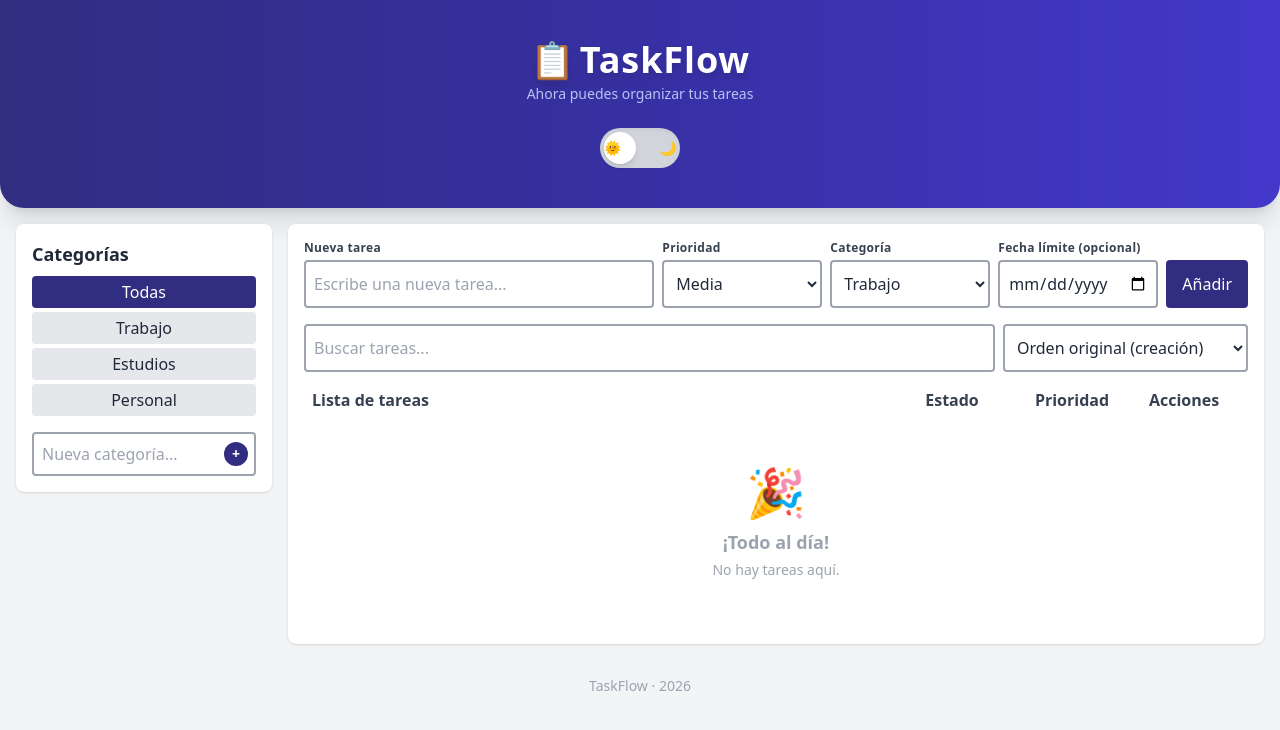
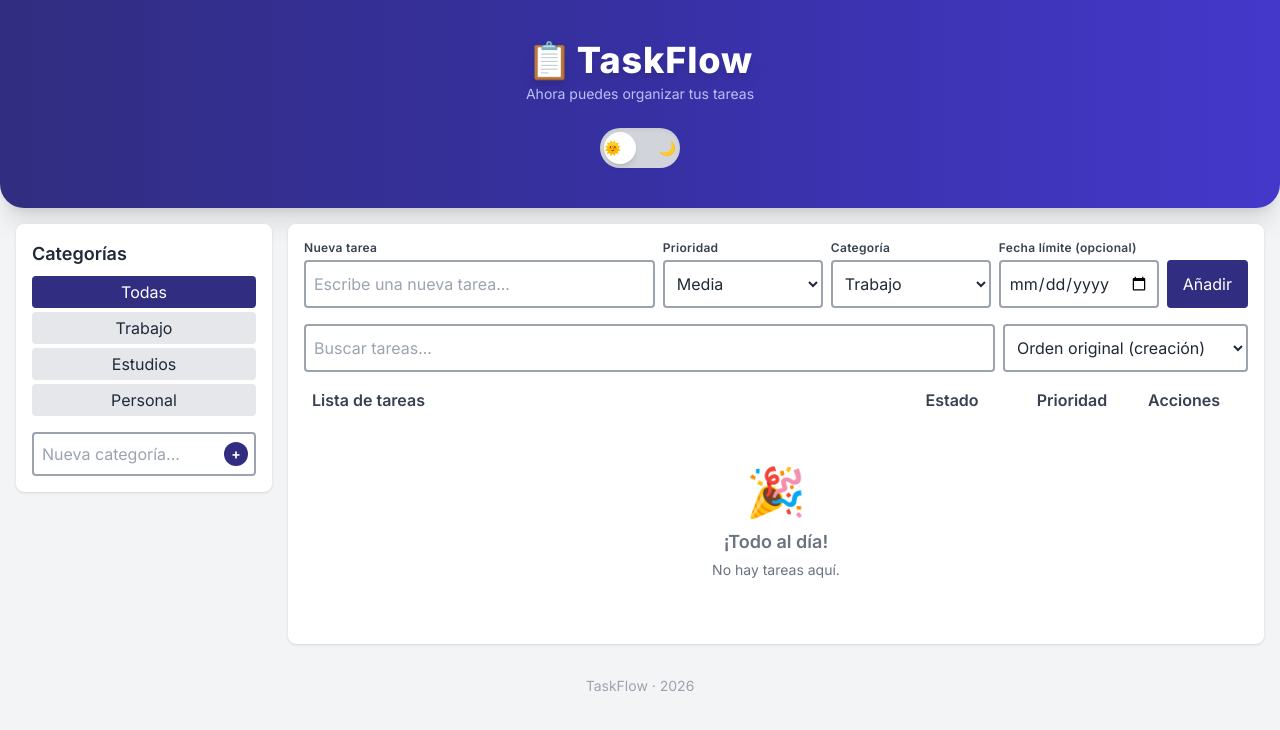
Before and after one commit to Josele97-dev/taskflow-project, a website: page index.html in a window 1280 px wide. Drawn offline with nearby package versions, Linux system fonts and the light colour scheme.

Commit message:
Mejorada accesibilidad visual

```diff
--- a/app.js
+++ b/app.js
@@ -240,7 +240,7 @@ function mostrarTareas(filtro = 'Todas', textoBusqueda = '') {
 
     if (fragment.childElementCount === 0) {
         const li = document.createElement('li');
-        li.className = "flex flex-col items-center justify-center py-12 text-gray-400 dark:text-gray-500";
+        li.className = "flex flex-col items-center justify-center py-12 text-gray-500 dark:text-white";
         li.innerHTML = `
             <span class="text-5xl mb-3">🎉</span>
             <p class="text-lg font-semibold">¡Todo al día!</p>
--- a/index.html
+++ b/index.html
@@ -14,15 +14,18 @@
       darkMode: 'class',
       theme: {
         extend: {},
-      }
+      },
     }
   </script>
+
+  <!-- Google Fonts: Inter -->
+  <link rel="preconnect" href="https://fonts.googleapis.com">
+  <link rel="preconnect" href="https://fonts.gstatic.com" crossorigin>
+  <link href="https://fonts.googleapis.com/css2?family=Inter:wght@400;500;600;700;800&display=swap" rel="stylesheet">
 </head>
 
-<!-- Tema claro/oscuro controlado por JS -->
-<body class="bg-gray-100 dark:bg-gray-900 text-gray-800 font-sans transition-colors duration-500">
+<body class="bg-gray-100 dark:bg-gray-900 text-gray-800 transition-colors duration-500" style="font-family: 'Inter', sans-serif;">
 
-<!-- Encabezado principal con título y botón de modo oscuro -->
 <header class="bg-gradient-to-r from-indigo-900 via-indigo-800 to-indigo-700
                dark:from-gray-800 dark:via-gray-700 dark:to-gray-600
                text-white py-10 px-4 flex flex-col items-center text-center
@@ -50,16 +53,13 @@
   </button>
 </header>
 
-<!-- Contenedor principal: aside (categorías) + sección de tareas -->
 <main class="flex flex-col md:flex-row md:items-start gap-4 p-4 transition-colors duration-500">
 
-  <!-- Barra lateral con categorías -->
+  <!-- Categorías -->
   <aside id="aside" class="w-full md:w-64 bg-white dark:bg-gray-700 p-4 rounded-lg shadow transition-colors duration-500">
     <h2 class="text-lg dark:text-white font-semibold mb-2 transition-colors duration-500">Categorías</h2>
 
-    <!-- Lista de categorías (base + dinámicas) -->
     <ul id="lista-categorias" class="list-none flex flex-col gap-1">
-      <!-- Categorías base -->
       <li class="cursor-pointer px-2 py-1 rounded w-full text-center bg-gray-200 text-gray-800 dark:bg-gray-600 dark:text-white transition-transform duration-300 hover:scale-105"
           data-category="Todas">Todas</li>
 
@@ -73,7 +73,7 @@
           data-category="Personal">Personal</li>
     </ul>
 
-    <!-- Formulario para añadir nuevas categorías -->
+    <!-- Nueva categoría -->
     <div class="mt-4 relative">
       <input id="input-nueva-categoria"
              type="text"
@@ -81,8 +81,8 @@
              class="w-full pr-10 p-2 border-2 border-gray-400 dark:border-gray-500 rounded
                     bg-white dark:bg-gray-600 text-gray-800 dark:text-white
                     transition-colors duration-500
-                hover:border-indigo-500 hover:shadow-md
-                focus:outline-none focus:ring-2 focus:ring-indigo-500">
+                    hover:border-indigo-500 dark:hover:border-indigo-300 hover:shadow-md
+                    focus:outline-none focus:ring-2 focus:ring-indigo-500 dark:focus:ring-indigo-300">
 
       <button id="btn-agregar-categoria"
               class="absolute right-2 top-1/2 -translate-y-1/2
@@ -91,62 +91,60 @@
                      rounded-full hover:scale-110 transition">
         +
       </button>
-
     </div>
 
   </aside>
 
-  <!-- Sección principal: formulario + lista de tareas -->
+  <!-- Sección principal -->
   <section id="section" class="flex-1 bg-white dark:bg-gray-700 dark:text-white p-4 rounded-lg shadow transition-colors duration-500">
 
-    <!-- Formulario para crear nuevas tareas -->
     <form id="formulario-tareas" class="flex flex-wrap gap-2 mb-4 md:items-end">
 
-      <!-- Campo: texto de la tarea -->
+      <!-- Nueva tarea -->
       <div class="flex flex-col flex-1 min-w-[220px]">
         <span class="text-xs font-semibold text-gray-700 dark:text-gray-200 tracking-wide mb-1">Nueva tarea</span>
         <input type="text" id="input-tarea" placeholder="Escribe una nueva tarea..." required
           class="h-12 p-2 border-2 border-gray-400 dark:border-gray-500 rounded bg-white dark:bg-gray-600 text-gray-800 dark:text-white
-                 transition-colors duration-500 hover:border-indigo-500 hover:shadow-md
-                 focus:outline-none focus:ring-2 focus:ring-indigo-500">
+                 transition-colors duration-500 hover:border-indigo-500 dark:hover:border-indigo-300 hover:shadow-md
+                 focus:outline-none focus:ring-2 focus:ring-indigo-500 dark:focus:ring-indigo-300">
       </div>
 
-      <!-- Selector de prioridad -->
+      <!-- Prioridad -->
       <div class="flex flex-col min-w-[140px] md:w-40">
         <span class="text-xs font-semibold text-gray-700 dark:text-gray-200 tracking-wide mb-1">Prioridad</span>
         <select id="input-prioridad"
           class="h-12 p-2 border-2 border-gray-400 dark:border-gray-500 rounded bg-white dark:bg-gray-600 text-gray-800 dark:text-white
-                 transition-colors duration-500 hover:border-indigo-500 hover:shadow-md
-                 focus:outline-none focus:ring-2 focus:ring-indigo-500">
+                 transition-colors duration-500 hover:border-indigo-500 dark:hover:border-indigo-300 hover:shadow-md
+                 focus:outline-none focus:ring-2 focus:ring-indigo-500 dark:focus:ring-indigo-300">
           <option value="alta">Alta</option>
           <option value="media" selected>Media</option>
           <option value="baja">Baja</option>
         </select>
       </div>
 
-      <!-- Selector de categoría -->
+      <!-- Categoría -->
       <div class="flex flex-col min-w-[140px] md:w-40">
         <span class="text-xs font-semibold text-gray-700 dark:text-gray-200 tracking-wide mb-1">Categoría</span>
         <select id="input-categoria"
           class="h-12 p-2 border-2 border-gray-400 dark:border-gray-500 rounded bg-white dark:bg-gray-600 text-gray-800 dark:text-white
-                 transition-colors duration-500 hover:border-indigo-500 hover:shadow-md
-                 focus:outline-none focus:ring-2 focus:ring-indigo-500">
+                 transition-colors duration-500 hover:border-indigo-500 dark:hover:border-indigo-300 hover:shadow-md
+                 focus:outline-none focus:ring-2 focus:ring-indigo-500 dark:focus:ring-indigo-300">
           <option value="Trabajo">Trabajo</option>
           <option value="Estudios">Estudios</option>
           <option value="Personal">Personal</option>
         </select>
       </div>
 
-      <!-- Fecha límite -->
+      <!-- Fecha -->
       <div class="flex flex-col min-w-[140px] md:w-40">
         <span class="text-xs font-semibold text-gray-700 dark:text-gray-200 tracking-wide mb-1">Fecha límite (opcional)</span>
         <input type="date" id="input-fecha" max="2050-12-31"
           class="h-12 p-2 border-2 border-gray-400 dark:border-gray-500 rounded bg-white dark:bg-gray-600 text-gray-800 dark:text-white
-                 transition-colors duration-500 hover:border-indigo-500 hover:shadow-md
-                 focus:outline-none focus:ring-2 focus:ring-indigo-500">
+                 transition-colors duration-500 hover:border-indigo-500 dark:hover:border-indigo-300 hover:shadow-md
+                 focus:outline-none focus:ring-2 focus:ring-indigo-500 dark:focus:ring-indigo-300">
       </div>
 
-      <!-- Botón para añadir tarea -->
+      <!-- Botón añadir -->
       <button type="submit"
         class="h-12 bg-indigo-900 dark:bg-indigo-400 text-white px-4 rounded self-end md:self-auto
                transition-colors duration-500 hover:bg-indigo-800 dark:hover:bg-indigo-300
@@ -157,17 +155,17 @@
 
     </form>
 
-    <!-- Barra de búsqueda + selector de orden -->
+    <!-- Búsqueda -->
     <div class="mb-4 flex flex-wrap gap-2 items-center">
       <input type="text" id="input-busqueda" placeholder="Buscar tareas..."
         class="h-12 flex-1 min-w-[180px] p-2 border-2 border-gray-400 dark:border-gray-500 rounded bg-white dark:bg-gray-600 text-gray-800 dark:text-white
-               transition-colors duration-500 hover:border-indigo-500 hover:shadow-md
-               focus:outline-none focus:ring-2 focus:ring-indigo-500">
+               transition-colors duration-500 hover:border-indigo-500 dark:hover:border-indigo-300 hover:shadow-md
+               focus:outline-none focus:ring-2 focus:ring-indigo-500 dark:focus:ring-indigo-300">
 
       <select id="input-orden"
         class="h-12 w-full md:w-[245px] md:flex-none p-2 border-2 border-gray-400 dark:border-gray-500 rounded bg-white dark:bg-gray-600 text-gray-800 dark:text-white
-              transition-colors duration-500 hover:border-indigo-500 hover:shadow-md
-              focus:outline-none focus:ring-2 focus:ring-indigo-500">
+               transition-colors duration-500 hover:border-indigo-500 dark:hover:border-indigo-300 hover:shadow-md
+               focus:outline-none focus:ring-2 focus:ring-indigo-500 dark:focus:ring-indigo-300">
         <option value="creacion" selected>Orden original (creación)</option>
         <option value="prioridad">Prioridad (alta → baja)</option>
         <option value="prioridad-inversa">Prioridad (baja → alta)</option>
@@ -184,14 +182,12 @@
       <span class="w-28 text-center">Acciones</span>
     </div>
 
-    <!-- Lista donde se insertan las tareas dinámicamente -->
     <ul id="lista-tareas" class="transition-colors duration-500"></ul>
 
   </section>
 </main>
 
-<!-- Footer -->
-<footer class="mt-4 mb-2 text-center text-sm text-gray-400 dark:text-gray-500 transition-colors duration-500">
+<footer class="mt-4 mb-2 text-center text-sm text-gray-400 dark:text-gray-200 transition-colors duration-500">
   TaskFlow · 2026
 </footer>
 
```
Lines whose indentation alone changed are shown as unchanged.
